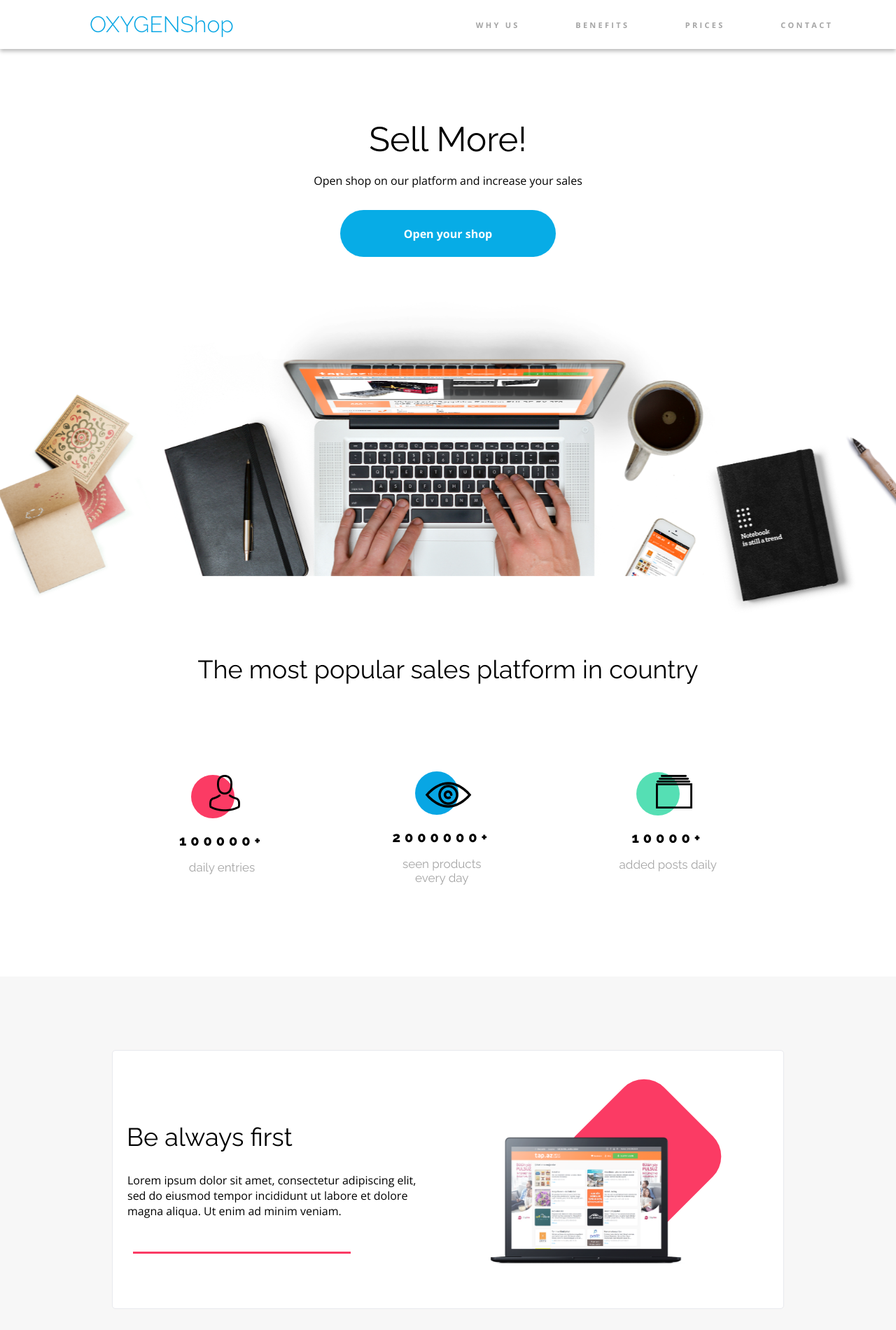
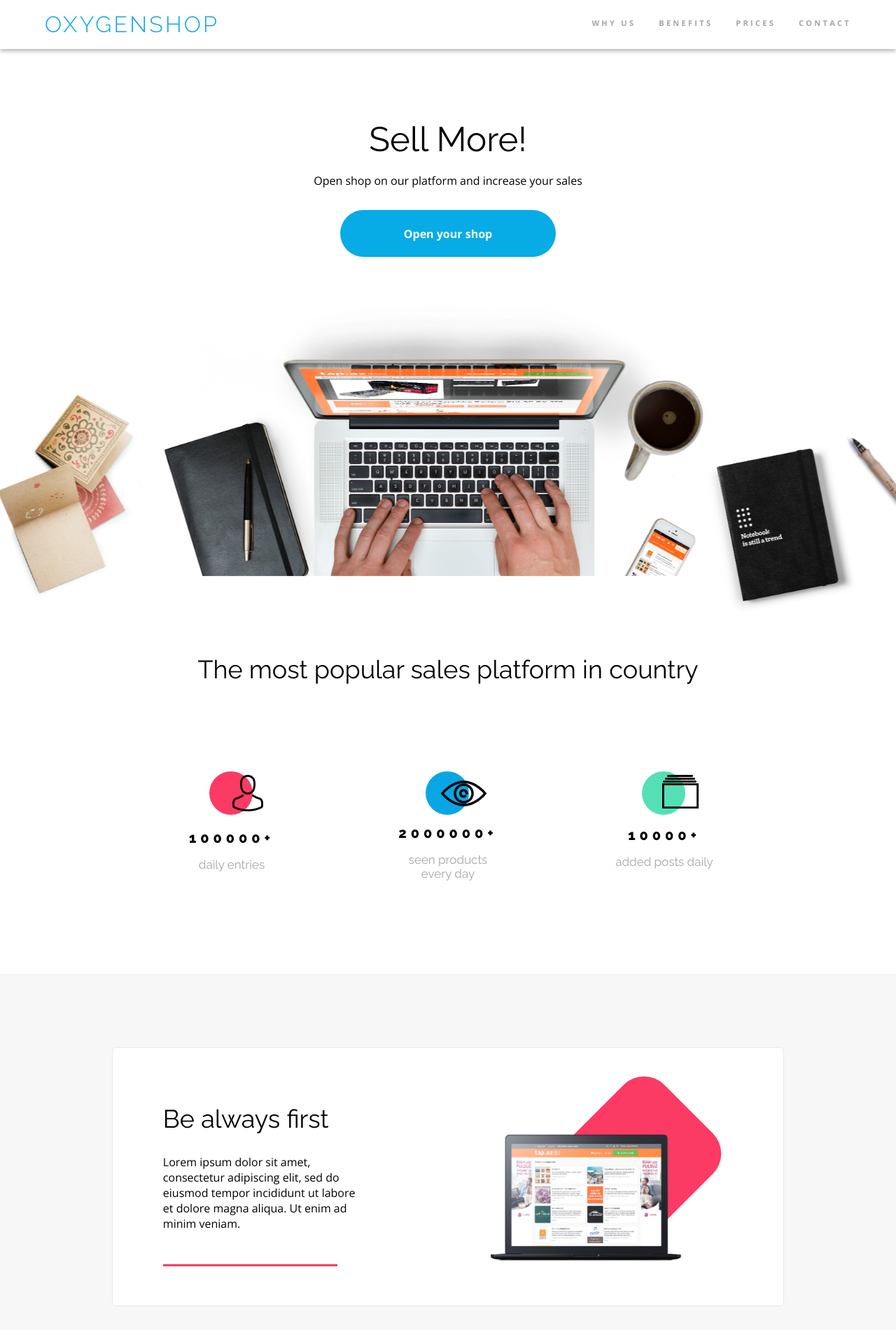
Before and after one commit to simoncriado/OXYGENShop, a plain HTML site: page index.html in a window 1280 px wide. Shown: the top 1900 px of the page at 70% size. Drawn offline with nearby package versions, Linux system fonts and the light colour scheme.

Commit message:
Styling desktop version and working on responsivness in general

```diff
--- a/index.html
+++ b/index.html
@@ -7,25 +7,32 @@
     <title>OXYGEN Shop</title>
   </head>
   <body>
-    <header class="header">
-      <h1 class="header__title">OXYGENShop</h1>
-      <nav>
-        <ul>
-          <li>why us</li>
-          <li>benefits</li>
-          <li>prices</li>
-          <li>contact</li>
-        </ul>
-      </nav>
+    <header>
+      <nav class="nav">
+        <div class="nav__container">
+          <h1 class="nav__logo">OXYGENShop</h1>
+
+          <label for="menu" class="nav__label">
             <img
-        class="header__img"
+              class="nav__img"
               src="resources/images/Menu.png"
               alt="Display menu"
             />
+          </label>
+          <input type="checkbox" id="menu" class="nav__input" />
+
+          <div class="nav__menu">
+            <a href="#whyUs" class="nav__item">why us</a>
+            <a href="#benefits" class="nav__item">benefits</a>
+            <a href="#prices" class="nav__item">prices</a>
+            <a href="#contact" class="nav__item">contact</a>
+          </div>
+        </div>
+      </nav>
     </header>
     <main>
       <!-- Section Shop Overview -->
-      <section class="section section--one">
+      <section id="whyUs" class="section section--one">
         <div>
           <h1 class="section__title section__title--one">Sell More!</h1>
           <p class="section__paragraph section__paragraph--one">
@@ -69,7 +76,7 @@
       </section>
 
       <!-- Section cards -->
-      <section class="section section--two">
+      <section id="benefits" class="section section--two">
         <div class="section__card section__card--red">
           <div>
             <div class="circleTwo circleTwo--red circleTwo--red--big"></div>
@@ -116,12 +123,13 @@
             </p>
           </div>
         </div>
+        <div class="sectionThree">
           <div class="section__card section__card--green">
             <h3>Increase recognition your brand!</h3>
             <p>
               Lorem ipsum dolor sit amet, consectetur adipiscing elit, sed do
-            eiusmod tempor incididunt ut labore et dolore magna aliqua. Ut enim
-            ad minim veniam.
+              eiusmod tempor incididunt ut labore et dolore magna aliqua. Ut
+              enim ad minim veniam.
             </p>
           </div>
           <div class="rectangle">
@@ -132,10 +140,11 @@
               alt="Trumpet"
             />
           </div>
+        </div>
       </section>
 
       <!-- Section pricing -->
-      <section class="section section--three">
+      <section id="prices" class="section section--three">
         <h1 class="section__title section__title--three">Pricing</h1>
 
         <div class="pricesList">
@@ -249,7 +258,8 @@
       </section>
 
       <!-- Section contact -->
-      <section class="section section--four">
+      <section id="contact" class="section section--four">
+        <div>
           <h1 class="section__title section__title--four">Any questions?</h1>
           <p class="section__paragraph section__paragraph--four">
             Leave your email address or call us!
@@ -264,6 +274,8 @@
               <p>123 456 789</p>
             </div>
           </div>
+        </div>
+        <div>
           <div class="section__form">
             <label class="section__form--name" for="name">NAME</label>
             <input class="section__form--inputName" type="text" id="name" />
@@ -276,14 +288,17 @@
             <p class="section__consent--text">
               I hereby give consent for my personal data included in my
               application to be processed for the purposes of the recruitment
-            process under the European Parliament’s and Council of the European
-            Union Regulation on the Protection of Natural Persons as of 27 April
-            2016, with regard to the processing of personal data and on the free
-            movement of such data, and repealing Directive 95/46/EC (Data
-            Protection Directive)
+              process under the European Parliament’s and Council of the
+              European Union Regulation on the Protection of Natural Persons as
+              of 27 April 2016, with regard to the processing of personal data
+              and on the free movement of such data, and repealing Directive
+              95/46/EC (Data Protection Directive)
             </p>
           </div>
-        <button class="btn btn--blue btn--blue--right btn--medium">Send</button>
+          <button class="btn btn--blue btn--blue--right btn--medium">
+            Send
+          </button>
+        </div>
       </section>
     </main>
 
--- a/resources/scss/components/_button.scss
+++ b/resources/scss/components/_button.scss
@@ -1,3 +1,5 @@
+@use "../core/mediaQueries" as mq;
+
 @import "../abstracts/variables";
 @import "../core/typography";
 
--- a/resources/scss/layout/_header.scss
+++ b/resources/scss/layout/_header.scss
@@ -3,42 +3,25 @@
 @import "../abstracts/variables";
 @import "../core/typography";
 
-.header {
-  width: 100%;
+.nav {
+  box-shadow: 0px 3px 6px rgba(0, 0, 0, 0.29);
   height: 70px;
-  left: 0%;
-  top: 0%;
-  box-shadow: 0px 3px 6px rgba(0, 0, 0, 0.29);
-
-  & nav {
-    display: none;
-    @include mq.desktop {
-      // Make it visible while hidding the menu icon
-      display: inline-block;
-      position: relative;
-      float: right;
-      width: 50%;
-      padding-right: 50px;
+  &__container {
     font-family: "Open Sans";
     font-style: normal;
     font-weight: 700;
     font-size: 0.6875rem;
     line-height: 0.9375rem;
-      text-align: center;
     letter-spacing: 0.205rem;
     text-transform: uppercase;
-      color: $light-grey-color;
-      top: 50%;
-      transform: translateY(-50%);
-      & ul {
-        list-style: none;
     display: flex;
-        justify-content: space-around;
+    height: 100%;
+    width: 90%;
+    margin: 0 auto;
+    justify-content: space-between;
+    align-items: center;
   }
-    }
-  }
-  &__title {
-    display: inline-block;
+  &__logo {
     font-family: $raleway-font;
     color: $main-blue-color;
     font-style: normal;
@@ -46,20 +29,69 @@
     font-size: 2rem;
     // With line-height I achieve the h1 to be vertically centered
     line-height: 4.375rem;
-    padding-left: 10%;
     @include mq.desktop {
       font-weight: 300;
     }
   }
-  &__img {
-    width: 20px;
-    height: 12px;
-    margin-right: 5%;
-    // Position to the right and vertically centered
-    float: right;
-    position: relative;
-    top: 50%;
-    transform: translateY(-50%);
+  &__menu {
+    // The normal text menu shows by default
+    display: grid;
+    grid-auto-flow: column;
+    gap: 3em;
+    // Only if non desktop (=mobile) then I hide the menu until :checked (which applies for mobiles only as otherwise the burger icon is hidden
+    @include mq.nondesktop {
+      display: none;
+    }
+  }
+  &__item {
+    color: $light-grey-color;
+    text-decoration: none;
+    --clippy: polygon(0 0, 0 0, 0 100%, 0% 100%);
+  }
+  &__item::after {
+    content: "";
+    display: block;
+    background: $main-blue-color;
+    width: 95%;
+    height: 3px;
+    margin-top: 3px;
+
+    clip-path: var(--clippy);
+    transition: clip-path 0.3s;
+    @include mq.nondesktop {
+      width: 75px;
+    }
+  }
+  &__item:hover {
+    --clippy: polygon(0 0, 100% 0, 100% 100%, 0 100%);
+    color: black;
+  }
+  &__input:checked + &__menu {
+    position: fixed;
+    top: 70px;
+    bottom: 0;
+    width: 100%;
+    height: 175px;
+    left: 0;
+    display: flex;
+    justify-content: center;
+    flex-direction: column;
+    gap: 1em;
+    padding: 0 5%;
+    background-color: white;
+    box-shadow: 0px 4px 4px rgba(0, 0, 0, 0.29);
+    // Clip-path just add an animation to display the menu
+    // clip-path: polygon(0 0, 100% 0, 100% 0, 0 0);
+    // transition: clip-path 0.3s ease-in-out;
+  }
+  &__input {
+    display: none;
+  }
+  &__label {
+    display: block;
+    cursor: pointer;
+
+    // Hiding the hamburger icon on desktop
     @include mq.desktop {
       display: none;
     }
--- a/resources/scss/layout/_section1.scss
+++ b/resources/scss/layout/_section1.scss
@@ -12,7 +12,7 @@
   &--one {
     // I think the fixed height is not needed anymore. Maybe change it for min-height in case needed at some point
     // height: 1300px;
-    // Otherwise the banner img deforms the whole page
+    // overflow hidden because otherwise the banner img deforms the whole page
     overflow: hidden;
   }
   &__title {
@@ -73,15 +73,19 @@
   &__icon {
     font-family: $raleway-font;
     font-style: normal;
+    position: relative;
     padding: 25px 0 0 0;
     z-index: 5;
+    @include mq.desktop {
+      min-width: 150px;
+    }
     & img {
       position: absolute;
       left: 50%;
       margin-top: 5px;
       @include mq.desktop {
         position: relative;
-        left: 30%;
+        left: 15%;
         margin-bottom: 10px;
       }
     }
@@ -110,7 +114,7 @@
     border-radius: 50%;
     text-align: center;
     @include mq.desktop {
-      position: relative;
+      position: absolute;
       right: 30%;
       z-index: -10;
     }
--- a/resources/scss/layout/_section2.scss
+++ b/resources/scss/layout/_section2.scss
@@ -22,7 +22,6 @@
     background-color: $white-color;
     border: 1px solid #e8e9ed;
     border-radius: 5px;
-    min-height: 370px;
     width: 85%;
     margin: auto;
     margin-bottom: 2.625rem;
@@ -30,6 +29,7 @@
       width: 75%;
     }
     &--red {
+      min-height: 370px;
       @include mq.desktop {
         display: flex;
         flex-direction: row-reverse;
@@ -51,8 +51,10 @@
         line-height: 2.1875rem;
         padding: 25px 0 0 20px;
         @include mq.desktop {
+          max-width: 80%;
           font-size: 2.25rem;
           line-height: 2.625rem;
+          padding: 25px 0 0 15%;
         }
       }
       & p {
@@ -64,10 +66,11 @@
         line-height: 1.3125rem;
         padding: 20px 20px 0 20px;
         @include mq.desktop {
+          max-width: 80%;
           font-size: 1rem;
           line-height: 22px;
-          padding: 30px 21px 50px 21px;
-          display: inline-block;
+          padding: 30px 21px 50px 15%;
+          // display: inline-block;
           position: relative;
         }
       }
@@ -78,12 +81,12 @@
           width: 65%;
           height: 1px;
           bottom: 0;
-          right: 29%;
           border-bottom: 3px solid $main-red-color;
         }
       }
     }
     &--blue {
+      min-height: 370px;
       @include mq.desktop {
         display: flex;
         align-items: center;
@@ -105,8 +108,10 @@
         line-height: 2.1875rem;
         padding: 25px 0 0 20px;
         @include mq.desktop {
+          max-width: 80%;
           font-size: 2.25rem;
           line-height: 2.625rem;
+          padding: 25px 15% 0 20px;
         }
       }
       & p {
@@ -118,10 +123,11 @@
         line-height: 1.3125rem;
         padding: 20px 20px 0 20px;
         @include mq.desktop {
+          max-width: 80%;
           font-size: 1rem;
           line-height: 22px;
-          padding: 30px 21px 50px 21px;
-          display: inline-block;
+          padding: 30px 5% 50px 21px;
+          // display: inline-block;
           position: relative;
         }
       }
@@ -132,7 +138,6 @@
           width: 65%;
           height: 1px;
           bottom: 0;
-          right: 29%;
           border-bottom: 3px solid $main-blue-color;
         }
       }
@@ -142,9 +147,12 @@
       margin-bottom: 0;
       box-sizing: border-box;
       @include mq.desktop {
-        display: inline-block;
+        display: flex;
+        flex-direction: column;
+        justify-content: center;
         min-height: 370px;
-        width: 40%;
+        min-width: 40%;
+        margin: 0;
       }
       & h3 {
         text-align: left;
@@ -155,8 +163,10 @@
         line-height: 2.1875rem;
         padding: 25px 0 0 20px;
         @include mq.desktop {
+          max-width: 80%;
           font-size: 2.25rem;
           line-height: 2.625rem;
+          padding: 0 0 0 10%;
         }
       }
       & p {
@@ -168,10 +178,11 @@
         line-height: 1.3125rem;
         padding: 20px 20px 0 20px;
         @include mq.desktop {
+          max-width: 80%;
           font-size: 1rem;
           line-height: 22px;
-          padding: 30px 21px 50px 21px;
-          display: inline-block;
+          padding: 30px 21px 50px 10%;
+          // display: inline-block;
           position: relative;
         }
       }
@@ -182,10 +193,16 @@
           width: 65%;
           height: 1px;
           bottom: 0;
-          right: 29%;
           border-bottom: 3px solid $main-green-color;
         }
       }
+    }
+  }
+  .sectionThree {
+    @include mq.desktop {
+      display: flex;
+      justify-content: space-between;
+      margin: 0 12.5% 0 12.5%;
     }
   }
   .circleTwo {
@@ -249,7 +266,8 @@
   border-radius: 5px;
   @include mq.desktop {
     position: static;
-    width: 30%;
+    min-width: 30%;
+    max-width: 40%;
     height: 370px;
     margin: 0 0 105px 5%;
     top: 0;
@@ -259,9 +277,9 @@
     left: -5%;
     padding-top: 30px;
     @include mq.desktop {
-      left: 0;
+      left: -20px;
       margin-top: 0px;
-      padding-top: 0px;
+      padding-top: 25%;
     }
   }
 }
--- a/resources/scss/layout/_section3.scss
+++ b/resources/scss/layout/_section3.scss
@@ -30,7 +30,8 @@
       flex-direction: row;
       justify-content: space-around;
       align-items: center;
-      // padding: 0 10% 0 10%;
+      padding: 0 10% 0 10%;
+      gap: 1%;
     }
   }
 
--- a/resources/scss/layout/_section4.scss
+++ b/resources/scss/layout/_section4.scss
@@ -1,3 +1,5 @@
+@use "../core/mediaQueries" as mq;
+
 @import "../abstracts/variables";
 @import "../core/typography";
 
@@ -10,15 +12,30 @@
     width: 85%;
     margin: auto;
     text-align: left;
+    @include mq.desktop {
+      max-width: 60%;
+      min-width: 50%;
+      display: flex;
+      justify-content: space-between;
+      & > div {
+        min-width: 50%;
+      }
+    }
   }
+
   &__title {
     &--four {
       font-family: $raleway-font;
       font-style: normal;
       font-weight: 400;
-      font-size: 40px;
-      line-height: 47px;
+      font-size: 2.5rem;
+      line-height: 2.9375rem;
       padding-top: 50px;
+      @include mq.desktop {
+        font-size: 3.0625rem;
+        line-height: 3.625rem;
+        padding-right: 30px;
+      }
     }
   }
   &__paragraph {
@@ -26,12 +43,18 @@
       font-family: $open-sans-font;
       font-style: normal;
       font-weight: 400;
-      font-size: 16px;
-      line-height: 22px;
+      font-size: 1rem;
+      line-height: 1.375rem;
       padding: 5px 0 0 0;
+      @include mq.desktop {
+        padding-right: 30px;
+      }
     }
   }
   &__email {
+    @include mq.desktop {
+      display: inline-block;
+    }
     & img {
       margin-top: 38px;
       margin-right: 5px;
@@ -44,12 +67,19 @@
       font-family: $open-sans-font;
       font-style: normal;
       font-weight: 600;
-      font-size: 16px;
-      line-height: 22px;
+      font-size: 1rem;
+      line-height: 1.375rem;
       color: $light-grey-color;
+      @include mq.desktop {
+        padding: 0 20px 0 0;
+      }
     }
   }
   &__phone {
+    @include mq.desktop {
+      display: inline-block;
+      padding: 0 30px 0 0;
+    }
     & img {
       margin-top: 17px;
       margin-right: 5px;
@@ -62,8 +92,8 @@
       font-family: $open-sans-font;
       font-style: normal;
       font-weight: 600;
-      font-size: 16px;
-      line-height: 22px;
+      font-size: 1rem;
+      line-height: 1.375rem;
       color: $light-grey-color;
     }
   }
@@ -74,8 +104,8 @@
       font-family: $open-sans-font;
       font-style: normal;
       font-weight: 600;
-      font-size: 11px;
-      line-height: 15px;
+      font-size: 0.6875rem;
+      line-height: 0.9375rem;
       color: $main-blue-color;
     }
     &--inputName {
@@ -84,6 +114,9 @@
       border-bottom: 1px solid #95989a;
       line-height: 40px;
       cursor: pointer;
+      @include mq.desktop {
+        // max-width: 60%;
+      }
     }
     &--email {
       display: block;
@@ -91,8 +124,8 @@
       font-family: $open-sans-font;
       font-style: normal;
       font-weight: 600;
-      font-size: 11px;
-      line-height: 15px;
+      font-size: 0.6875rem;
+      line-height: 0.9375rem;
       color: $main-blue-color;
     }
     &--inputEmail {
@@ -101,10 +134,16 @@
       border-bottom: 1px solid #95989a;
       line-height: 40px;
       cursor: pointer;
+      @include mq.desktop {
+        // max-width: 60%;
+      }
     }
   }
   &__consent {
     margin-top: 31px;
+    @include mq.desktop {
+      // max-width: 60%;
+    }
     &--input {
       width: 24px;
       height: 24px;
@@ -122,6 +161,9 @@
       font-size: 12px;
       line-height: 16px;
       color: #707070;
+      @include mq.desktop {
+        // max-width: 60%;
+      }
     }
   }
 }
```
Also changed, not shown: styles.css, 2 other files. Lines whose indentation alone changed are shown as unchanged.
